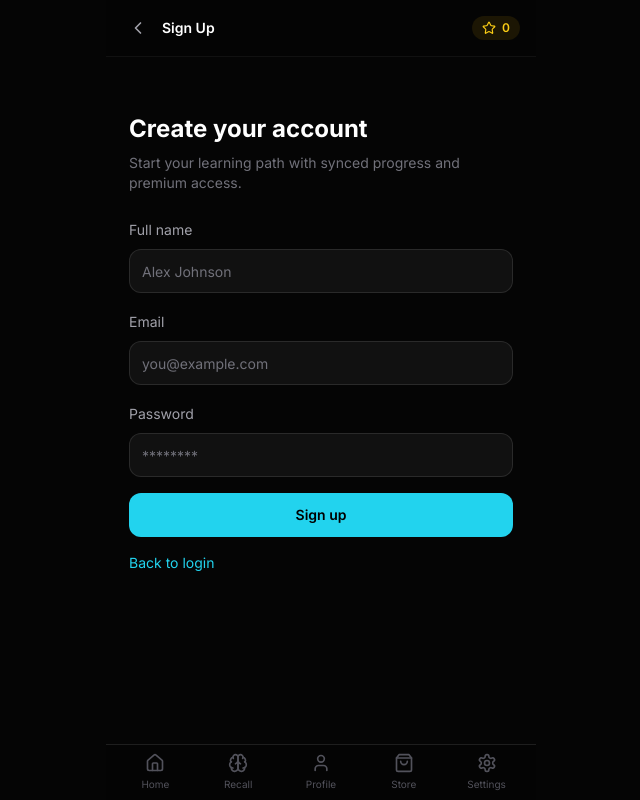
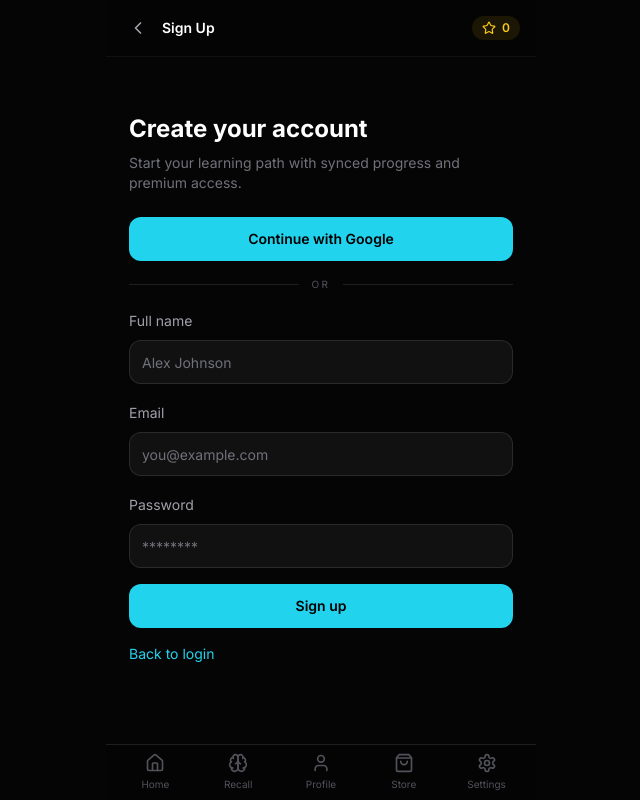
Before and after one commit to serj-ls-creator/eng_tobe_saas, a Next.js app: page /auth/signup in a window 1280 px wide. Shown: the whole page, without its empty margins (319-959 px from the left). Built offline with nearby package versions, Linux system fonts and the light colour scheme.

Commit message:
registation with google

```diff
--- a/app/auth/actions.ts
+++ b/app/auth/actions.ts
@@ -77,3 +77,25 @@ export async function signupAction(_: { error: string | null }, formData: FormDa
 
   return { error: null, success: true };
 }
+
+export async function signInWithGoogle() {
+  const supabase = createSupabaseServerClient();
+  const siteUrl =
+    process.env.NEXT_PUBLIC_SITE_URL ?? process.env.NEXT_PUBLIC_APP_URL ?? "http://localhost:3000";
+
+  const { data, error } = await supabase.auth.signInWithOAuth({
+    provider: "google",
+    options: {
+      redirectTo: `${siteUrl}/auth/callback`
+    }
+  });
+
+  if (error) {
+    console.error("Google Auth Error:", error.message);
+    return;
+  }
+
+  if (data.url) {
+    redirect(data.url);
+  }
+}
--- /dev/null
+++ b/app/auth/callback/route.ts
@@ -0,0 +1,19 @@
+import { NextResponse } from "next/server";
+
+import { createSupabaseServerClient } from "@/lib/supabase";
+
+export async function GET(request: Request) {
+  const { searchParams, origin } = new URL(request.url);
+  const code = searchParams.get("code");
+
+  if (code) {
+    const supabase = createSupabaseServerClient();
+    const { error } = await supabase.auth.exchangeCodeForSession(code);
+
+    if (!error) {
+      return NextResponse.redirect(`${origin}/`);
+    }
+  }
+
+  return NextResponse.redirect(`${origin}/auth/login`);
+}
--- a/components/auth/AuthForm.tsx
+++ b/components/auth/AuthForm.tsx
@@ -7,6 +7,7 @@ import { useFormState, useFormStatus } from "react-dom";
 import { Button } from "@/components/ui/button";
 import { Input } from "@/components/ui/input";
 import { UI_TEXT } from "@/constants/ui";
+import { signInWithGoogle } from "@/app/auth/actions";
 
 interface AuthFormProps {
   title: string;
@@ -50,7 +51,20 @@ export function AuthForm({ title, subtitle, action, submitLabel, mode }: AuthFor
         {isSuccess ? (
           <p className="text-sm text-emerald-400">{UI_TEXT.authSignupSuccess}</p>
         ) : (
-          <form action={formAction} className="space-y-4">
+          <div className="space-y-4">
+            <form action={signInWithGoogle}>
+              <Button type="submit" variant="default" className="w-full">
+                Continue with Google
+              </Button>
+            </form>
+
+            <div className="flex items-center gap-3">
+              <div className="h-px flex-1 bg-white/10" />
+              <span className="text-[10px] uppercase tracking-[0.25em] text-zinc-600">or</span>
+              <div className="h-px flex-1 bg-white/10" />
+            </div>
+
+            <form action={formAction} className="space-y-4">
             {mode === "signup" ? (
               <div className="space-y-2">
                 <label className="text-sm text-zinc-400">{UI_TEXT.fullNameLabel}</label>
@@ -67,7 +81,8 @@ export function AuthForm({ title, subtitle, action, submitLabel, mode }: AuthFor
             </div>
             {state.error ? <p className="text-sm text-pink-400">{state.error}</p> : null}
             <SubmitButton label={submitLabel} />
-          </form>
+            </form>
+          </div>
         )}
 
         <div className="mt-4 text-sm text-zinc-500">
```
